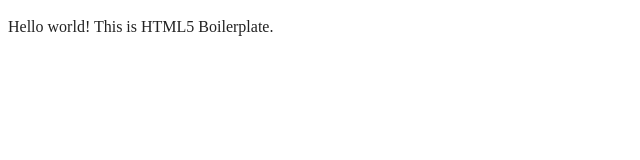
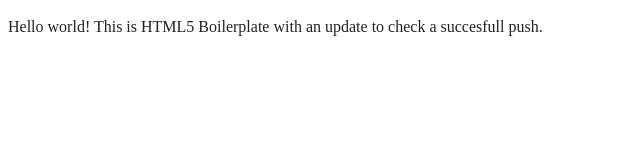
Before and after one commit to mattcory6000/aoc_mvp_json_site, a website: page static_site/index.html in a window 1280 px wide. Shown: the whole page, without its empty margins (0-640 px from the left). Drawn offline with Linux system fonts and the light colour scheme.

```diff
--- a/static_site/index.html
+++ b/static_site/index.html
@@ -25,7 +25,7 @@
 <body>
 
   <!-- Add your site or application content here -->
-  <p>Hello world! This is HTML5 Boilerplate.</p>
+  <p>Hello world! This is HTML5 Boilerplate with an update to check a succesfull push.</p>
   <script src="js/app.js"></script>
 
 </body>
```
